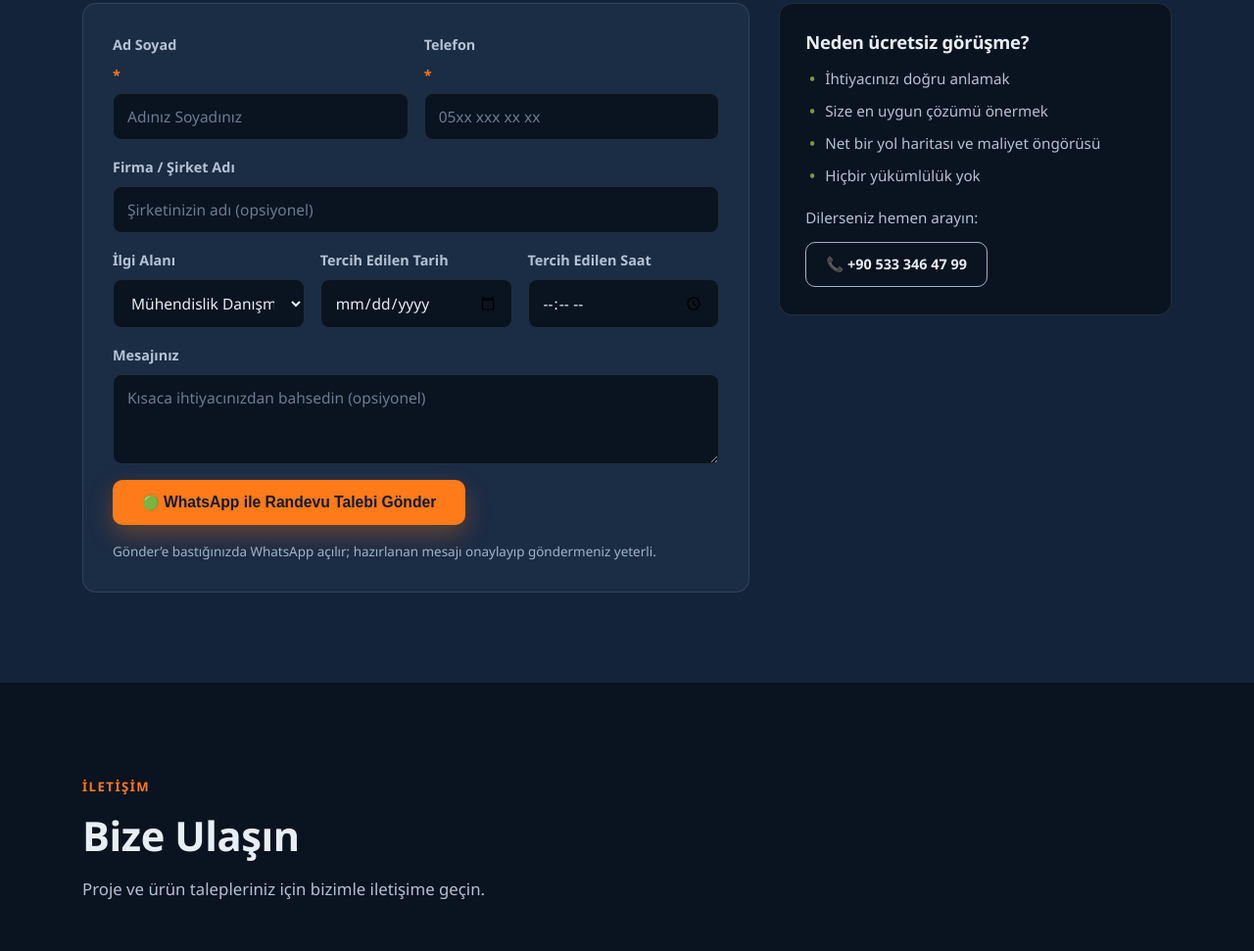
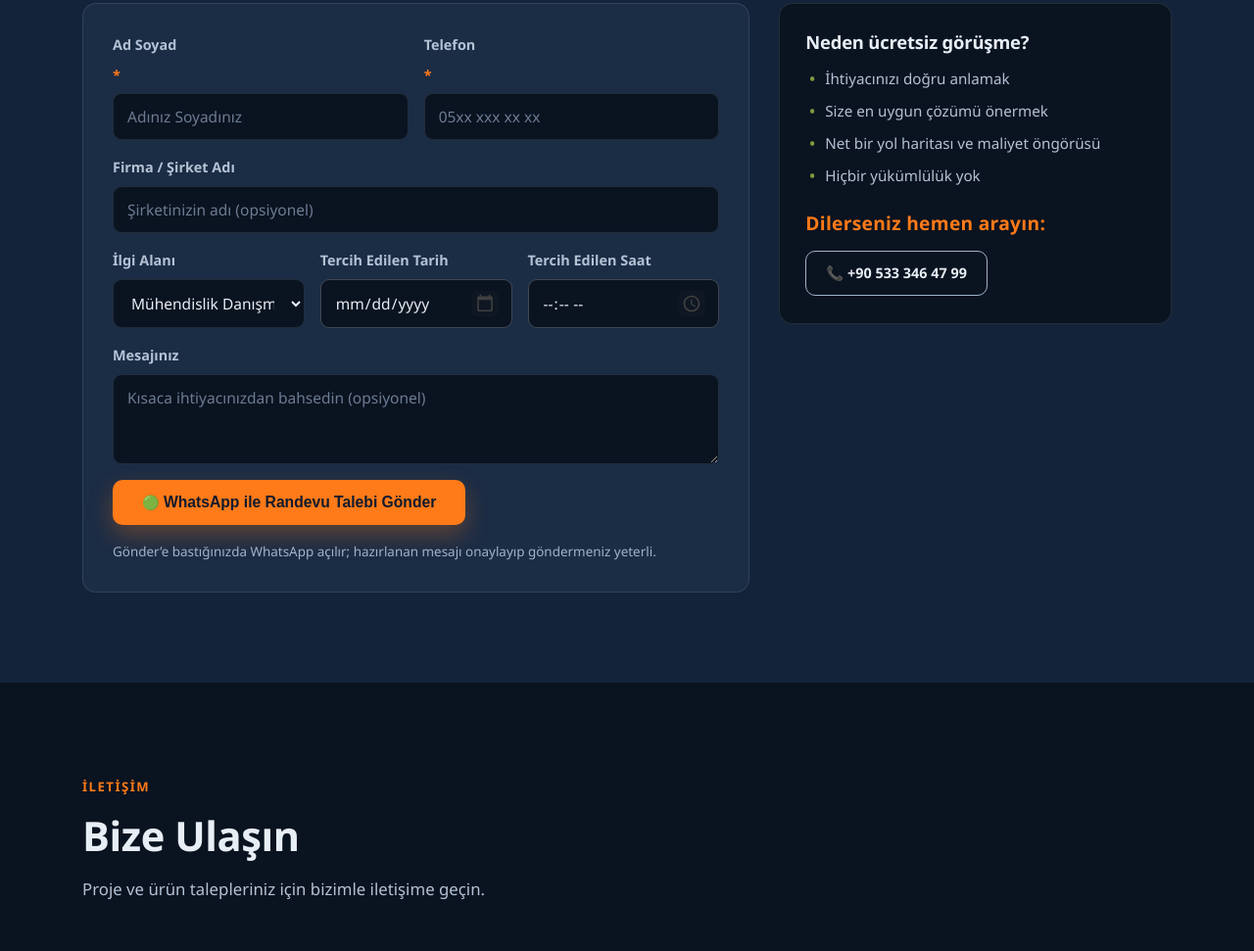
Before and after one commit to sener48-ops/keskin-website, a website: page index.html in a window 1280 px wide. Shown: the part 8652-9623 px from the top of the page at 98% size. Drawn offline with Linux system fonts and the light colour scheme.

Commit message:
Randevu formunu iyileştir: CTA vurgusu ve tarih/saat ikonları
- "Dilerseniz hemen arayın" metnini turuncu, büyük ve kalın yap
- Tarih/saat alanlarına color-scheme:dark uygula
- Takvim/saat seçici ikonlarını açık gri ve belirgin yap, hover'da turuncu

Co-Authored-By: Claude Opus 4.8 <noreply@anthropic.com>

```diff
--- a/css/style.css
+++ b/css/style.css
@@ -566,6 +566,29 @@ h1, h2, h3, h4 { line-height: 1.2; font-weight: 700; letter-spacing: -0.01em; }
   font-weight: 400;
   transition: border-color .2s, box-shadow .2s;
 }
+/* Tarih & saat kutucukları koyu temada belirgin olsun */
+.booking-form input[type="date"],
+.booking-form input[type="time"] {
+  color-scheme: dark;
+  border-color: rgba(255,255,255,0.22);
+}
+.booking-form input[type="date"]::-webkit-calendar-picker-indicator,
+.booking-form input[type="time"]::-webkit-calendar-picker-indicator {
+  filter: invert(0.75);
+  opacity: 1;
+  cursor: pointer;
+  transform: scale(1.25);
+  margin-right: 2px;
+  padding: 3px;
+  border-radius: 5px;
+  background-color: rgba(255,255,255,0.08);
+  transition: background-color .2s, filter .2s;
+}
+.booking-form input[type="date"]::-webkit-calendar-picker-indicator:hover,
+.booking-form input[type="time"]::-webkit-calendar-picker-indicator:hover {
+  background-color: var(--accent);
+  filter: none;
+}
 .booking-form input::placeholder,
 .booking-form textarea::placeholder { color: #6b7c92; }
 .booking-form input:focus,
@@ -587,7 +610,13 @@ h1, h2, h3, h4 { line-height: 1.2; font-weight: 700; letter-spacing: -0.01em; }
   padding: 28px 26px;
 }
 .booking-aside h3 { font-size: 1.15rem; margin-bottom: 14px; }
-.booking-aside .aside-cta { color: var(--text-dim); margin: 18px 0 12px; font-size: 0.95rem; }
+.booking-aside .aside-cta {
+  color: var(--accent);
+  margin: 20px 0 12px;
+  font-size: 1.2rem;
+  font-weight: 800;
+  letter-spacing: 0.3px;
+}
 
 /* ===================== FOOTER ===================== */
 .site-footer { background: #08111d; border-top: 1px solid var(--border); padding-top: 56px; }
```
